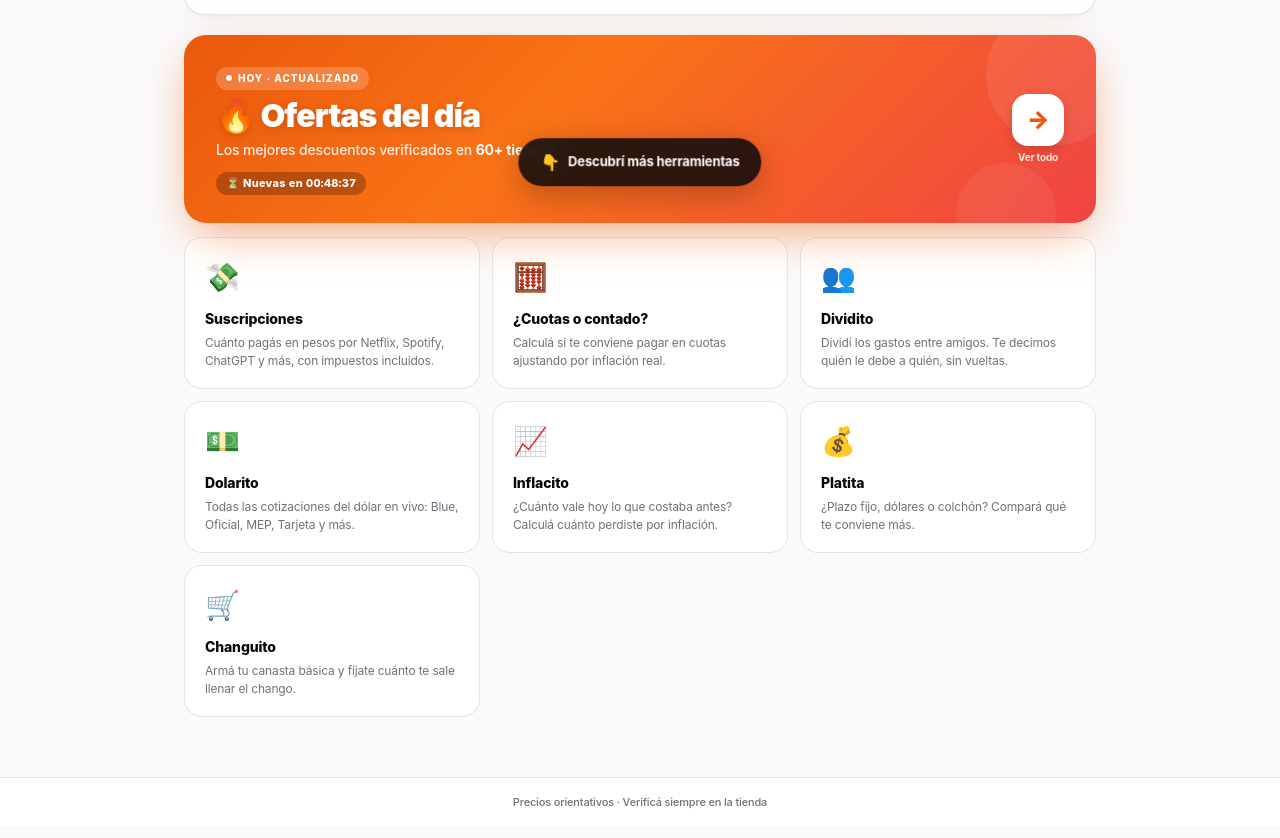
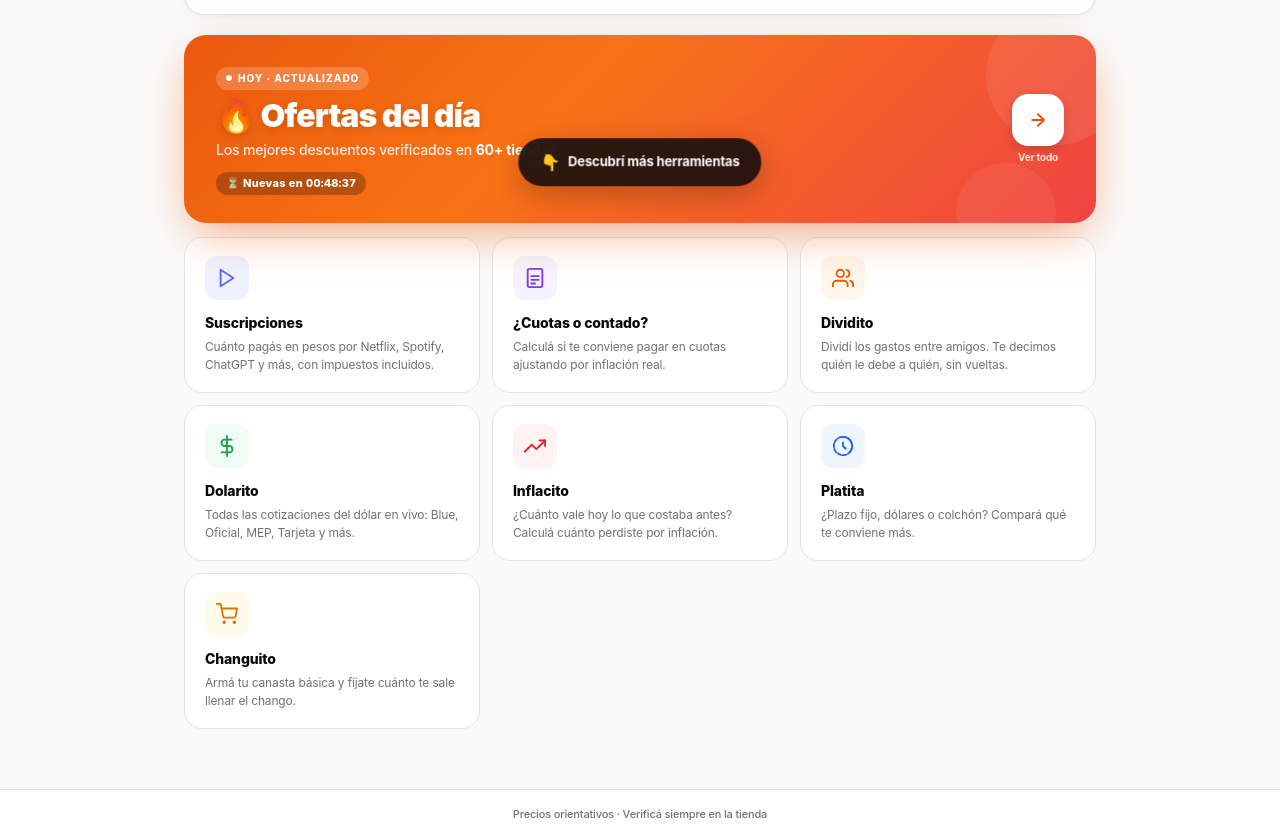
Before and after one commit to tuvii10/CODITO, a Next.js app: page / in a window 1280 px wide. Shown: the part 589-1427 px from the top of the page. Built offline with nearby package versions, Linux system fonts and the light colour scheme.

Commit message:
ux: SVG icons en cards, hover CSS, focus-visible, prefers-reduced-motion, aria-labels

```diff
--- a/app/globals.css
+++ b/app/globals.css
@@ -90,3 +90,91 @@ html, body {
   .hero-desktop { display: none; }
   .hero-mobile  { display: block; }
 }
+
+/* ── Focus visible global ─────────────────────────────────────────── */
+:focus-visible {
+  outline: 2px solid var(--accent);
+  outline-offset: 3px;
+  border-radius: 6px;
+}
+
+/* ── Tool cards ───────────────────────────────────────────────────── */
+.tool-card {
+  display: block;
+  text-decoration: none;
+  background: var(--surface);
+  border: 1.5px solid var(--border);
+  border-radius: 18px;
+  padding: 18px 20px;
+  cursor: pointer;
+  transition: border-color 0.15s, box-shadow 0.15s, transform 0.15s;
+}
+.tool-card:hover { transform: translateY(-2px); }
+.tool-card--indigo:hover, .tool-card--indigo:focus-visible {
+  border-color: #a5b4fc;
+  box-shadow: 0 4px 16px rgba(99,102,241,0.12);
+}
+.tool-card--violet:hover, .tool-card--violet:focus-visible {
+  border-color: #c4b5fd;
+  box-shadow: 0 4px 16px rgba(124,58,237,0.12);
+}
+.tool-card--orange:hover, .tool-card--orange:focus-visible {
+  border-color: #fdba74;
+  box-shadow: 0 4px 16px rgba(249,115,22,0.12);
+}
+.tool-card--green:hover, .tool-card--green:focus-visible {
+  border-color: #86efac;
+  box-shadow: 0 4px 16px rgba(22,163,74,0.12);
+}
+.tool-card--red:hover, .tool-card--red:focus-visible {
+  border-color: #fca5a5;
+  box-shadow: 0 4px 16px rgba(239,68,68,0.12);
+}
+.tool-card--blue:hover, .tool-card--blue:focus-visible {
+  border-color: #93c5fd;
+  box-shadow: 0 4px 16px rgba(37,99,235,0.12);
+}
+.tool-card--amber:hover, .tool-card--amber:focus-visible {
+  border-color: #fcd34d;
+  box-shadow: 0 4px 16px rgba(245,158,11,0.12);
+}
+
+.tool-icon {
+  width: 44px;
+  height: 44px;
+  border-radius: 12px;
+  display: flex;
+  align-items: center;
+  justify-content: center;
+  margin-bottom: 12px;
+}
+.tool-icon--indigo { background: #eef2ff; color: #6366f1; }
+.tool-icon--violet { background: #f5f3ff; color: #7c3aed; }
+.tool-icon--orange { background: #fff7ed; color: #ea580c; }
+.tool-icon--green  { background: #f0fdf4; color: #16a34a; }
+.tool-icon--red    { background: #fef2f2; color: #dc2626; }
+.tool-icon--blue   { background: #eff6ff; color: #2563eb; }
+.tool-icon--amber  { background: #fffbeb; color: #d97706; }
+
+.tool-card-title {
+  font-size: 14px;
+  font-weight: 800;
+  color: var(--text);
+  margin-bottom: 5px;
+  letter-spacing: -0.01em;
+}
+.tool-card-desc {
+  font-size: 12px;
+  color: var(--text-muted);
+  line-height: 1.5;
+}
+
+/* ── prefers-reduced-motion ───────────────────────────────────────── */
+@media (prefers-reduced-motion: reduce) {
+  *, *::before, *::after {
+    animation-duration: 0.01ms !important;
+    animation-iteration-count: 1 !important;
+    transition-duration: 0.01ms !important;
+  }
+  .tool-card:hover { transform: none; }
+}
--- a/app/page.tsx
+++ b/app/page.tsx
@@ -192,12 +192,13 @@ export default function Home() {
                   display: 'flex',
                   alignItems: 'center',
                   justifyContent: 'center',
-                  fontSize: 24,
-                  fontWeight: 900,
                   boxShadow: '0 4px 12px rgba(0,0,0,0.15)',
                   transition: 'transform 0.2s',
                 }}>
-                  →
+                  <svg width="20" height="20" viewBox="0 0 24 24" fill="none" stroke="currentColor" strokeWidth="2.5" strokeLinecap="round" strokeLinejoin="round" aria-hidden="true">
+                    <line x1="5" y1="12" x2="19" y2="12"/>
+                    <polyline points="12 5 19 12 12 19"/>
+                  </svg>
                 </div>
                 <span style={{ fontSize: 10, fontWeight: 700, color: 'rgba(255,255,255,0.85)' }}>
                   Ver todo
@@ -211,117 +212,89 @@ export default function Home() {
       {/* Accesos rápidos */}
       {!searched && (
         <div style={{ display: 'grid', gridTemplateColumns: 'repeat(auto-fill, minmax(min(100%, 260px), 1fr))', gap: 12, marginTop: 14 }}>
-          <Link href="/suscripciones" style={{ textDecoration: 'none' }}>
-            <div style={{
-              background: '#fff', border: '1.5px solid #e4e4e7', borderRadius: 18,
-              padding: '18px 20px', cursor: 'pointer', transition: 'border-color 0.15s, box-shadow 0.15s',
-            }}
-              onMouseEnter={e => { (e.currentTarget as HTMLDivElement).style.borderColor = '#a5b4fc'; (e.currentTarget as HTMLDivElement).style.boxShadow = '0 4px 16px rgba(99,102,241,0.1)' }}
-              onMouseLeave={e => { (e.currentTarget as HTMLDivElement).style.borderColor = '#e4e4e7'; (e.currentTarget as HTMLDivElement).style.boxShadow = 'none' }}
-            >
-              <div style={{ fontSize: 28, marginBottom: 10 }}>💸</div>
-              <p style={{ fontSize: 14, fontWeight: 800, color: '#09090b', marginBottom: 5, letterSpacing: '-0.01em' }}>Suscripciones</p>
-              <p style={{ fontSize: 12, color: '#71717a', lineHeight: 1.5 }}>
-                Cuánto pagás en pesos por Netflix, Spotify, ChatGPT y más, con impuestos incluidos.
-              </p>
+
+          <Link href="/suscripciones" className="tool-card tool-card--indigo" aria-label="Suscripciones — precios en pesos con impuestos">
+            <div className="tool-icon tool-icon--indigo" aria-hidden="true">
+              <svg width="22" height="22" viewBox="0 0 24 24" fill="none" stroke="currentColor" strokeWidth="2" strokeLinecap="round" strokeLinejoin="round">
+                <polygon points="5 3 19 12 5 21 5 3"/>
+              </svg>
             </div>
+            <p className="tool-card-title">Suscripciones</p>
+            <p className="tool-card-desc">Cuánto pagás en pesos por Netflix, Spotify, ChatGPT y más, con impuestos incluidos.</p>
           </Link>
 
-<Link href="/cuotas" style={{ textDecoration: 'none' }}>
-            <div style={{
-              background: '#fff', border: '1.5px solid #e4e4e7', borderRadius: 18,
-              padding: '18px 20px', cursor: 'pointer', transition: 'border-color 0.15s, box-shadow 0.15s',
-            }}
-              onMouseEnter={e => { (e.currentTarget as HTMLDivElement).style.borderColor = '#c4b5fd'; (e.currentTarget as HTMLDivElement).style.boxShadow = '0 4px 16px rgba(124,58,237,0.1)' }}
-              onMouseLeave={e => { (e.currentTarget as HTMLDivElement).style.borderColor = '#e4e4e7'; (e.currentTarget as HTMLDivElement).style.boxShadow = 'none' }}
-            >
-              <div style={{ fontSize: 28, marginBottom: 10 }}>🧮</div>
-              <p style={{ fontSize: 14, fontWeight: 800, color: '#09090b', marginBottom: 5, letterSpacing: '-0.01em' }}>¿Cuotas o contado?</p>
-              <p style={{ fontSize: 12, color: '#71717a', lineHeight: 1.5 }}>
-                Calculá si te conviene pagar en cuotas ajustando por inflación real.
-              </p>
+          <Link href="/cuotas" className="tool-card tool-card--violet" aria-label="¿Cuotas o contado? — calculadora de inflación">
+            <div className="tool-icon tool-icon--violet" aria-hidden="true">
+              <svg width="22" height="22" viewBox="0 0 24 24" fill="none" stroke="currentColor" strokeWidth="2" strokeLinecap="round" strokeLinejoin="round">
+                <rect x="4" y="2" width="16" height="20" rx="2"/>
+                <line x1="8" y1="10" x2="16" y2="10"/>
+                <line x1="8" y1="14" x2="16" y2="14"/>
+                <line x1="8" y1="18" x2="12" y2="18"/>
+              </svg>
             </div>
+            <p className="tool-card-title">¿Cuotas o contado?</p>
+            <p className="tool-card-desc">Calculá si te conviene pagar en cuotas ajustando por inflación real.</p>
           </Link>
 
-          <Link href="/dividito" style={{ textDecoration: 'none' }}>
-            <div style={{
-              background: '#fff', border: '1.5px solid #e4e4e7', borderRadius: 18,
-              padding: '18px 20px', cursor: 'pointer', transition: 'border-color 0.15s, box-shadow 0.15s',
-            }}
-              onMouseEnter={e => { (e.currentTarget as HTMLDivElement).style.borderColor = '#fdba74'; (e.currentTarget as HTMLDivElement).style.boxShadow = '0 4px 16px rgba(249,115,22,0.1)' }}
-              onMouseLeave={e => { (e.currentTarget as HTMLDivElement).style.borderColor = '#e4e4e7'; (e.currentTarget as HTMLDivElement).style.boxShadow = 'none' }}
-            >
-              <div style={{ fontSize: 28, marginBottom: 10 }}>👥</div>
-              <p style={{ fontSize: 14, fontWeight: 800, color: '#09090b', marginBottom: 5, letterSpacing: '-0.01em' }}>Dividito</p>
-              <p style={{ fontSize: 12, color: '#71717a', lineHeight: 1.5 }}>
-                Dividí los gastos entre amigos. Te decimos quién le debe a quién, sin vueltas.
-              </p>
+          <Link href="/dividito" className="tool-card tool-card--orange" aria-label="Dividito — dividir gastos entre amigos">
+            <div className="tool-icon tool-icon--orange" aria-hidden="true">
+              <svg width="22" height="22" viewBox="0 0 24 24" fill="none" stroke="currentColor" strokeWidth="2" strokeLinecap="round" strokeLinejoin="round">
+                <path d="M17 21v-2a4 4 0 0 0-4-4H5a4 4 0 0 0-4 4v2"/>
+                <circle cx="9" cy="7" r="4"/>
+                <path d="M23 21v-2a4 4 0 0 0-3-3.87"/>
+                <path d="M16 3.13a4 4 0 0 1 0 7.75"/>
+              </svg>
             </div>
+            <p className="tool-card-title">Dividito</p>
+            <p className="tool-card-desc">Dividí los gastos entre amigos. Te decimos quién le debe a quién, sin vueltas.</p>
           </Link>
 
-          <Link href="/dolarito" style={{ textDecoration: 'none' }}>
-            <div style={{
-              background: '#fff', border: '1.5px solid #e4e4e7', borderRadius: 18,
-              padding: '18px 20px', cursor: 'pointer', transition: 'border-color 0.15s, box-shadow 0.15s',
-            }}
-              onMouseEnter={e => { (e.currentTarget as HTMLDivElement).style.borderColor = '#86efac'; (e.currentTarget as HTMLDivElement).style.boxShadow = '0 4px 16px rgba(22,163,74,0.1)' }}
-              onMouseLeave={e => { (e.currentTarget as HTMLDivElement).style.borderColor = '#e4e4e7'; (e.currentTarget as HTMLDivElement).style.boxShadow = 'none' }}
-            >
-              <div style={{ fontSize: 28, marginBottom: 10 }}>💵</div>
-              <p style={{ fontSize: 14, fontWeight: 800, color: '#09090b', marginBottom: 5, letterSpacing: '-0.01em' }}>Dolarito</p>
-              <p style={{ fontSize: 12, color: '#71717a', lineHeight: 1.5 }}>
-                Todas las cotizaciones del dólar en vivo: Blue, Oficial, MEP, Tarjeta y más.
-              </p>
+          <Link href="/dolarito" className="tool-card tool-card--green" aria-label="Dolarito — cotizaciones del dólar en vivo">
+            <div className="tool-icon tool-icon--green" aria-hidden="true">
+              <svg width="22" height="22" viewBox="0 0 24 24" fill="none" stroke="currentColor" strokeWidth="2" strokeLinecap="round" strokeLinejoin="round">
+                <line x1="12" y1="1" x2="12" y2="23"/>
+                <path d="M17 5H9.5a3.5 3.5 0 0 0 0 7h5a3.5 3.5 0 0 1 0 7H6"/>
+              </svg>
             </div>
+            <p className="tool-card-title">Dolarito</p>
+            <p className="tool-card-desc">Todas las cotizaciones del dólar en vivo: Blue, Oficial, MEP, Tarjeta y más.</p>
           </Link>
 
-          <Link href="/inflacito" style={{ textDecoration: 'none' }}>
-            <div style={{
-              background: '#fff', border: '1.5px solid #e4e4e7', borderRadius: 18,
-              padding: '18px 20px', cursor: 'pointer', transition: 'border-color 0.15s, box-shadow 0.15s',
-            }}
-              onMouseEnter={e => { (e.currentTarget as HTMLDivElement).style.borderColor = '#fca5a5'; (e.currentTarget as HTMLDivElement).style.boxShadow = '0 4px 16px rgba(239,68,68,0.1)' }}
-              onMouseLeave={e => { (e.currentTarget as HTMLDivElement).style.borderColor = '#e4e4e7'; (e.currentTarget as HTMLDivElement).style.boxShadow = 'none' }}
-            >
-              <div style={{ fontSize: 28, marginBottom: 10 }}>📈</div>
-              <p style={{ fontSize: 14, fontWeight: 800, color: '#09090b', marginBottom: 5, letterSpacing: '-0.01em' }}>Inflacito</p>
-              <p style={{ fontSize: 12, color: '#71717a', lineHeight: 1.5 }}>
-                ¿Cuánto vale hoy lo que costaba antes? Calculá cuánto perdiste por inflación.
-              </p>
+          <Link href="/inflacito" className="tool-card tool-card--red" aria-label="Inflacito — calculadora de inflación">
+            <div className="tool-icon tool-icon--red" aria-hidden="true">
+              <svg width="22" height="22" viewBox="0 0 24 24" fill="none" stroke="currentColor" strokeWidth="2" strokeLinecap="round" strokeLinejoin="round">
+                <polyline points="23 6 13.5 15.5 8.5 10.5 1 18"/>
+                <polyline points="17 6 23 6 23 12"/>
+              </svg>
             </div>
+            <p className="tool-card-title">Inflacito</p>
+            <p className="tool-card-desc">¿Cuánto vale hoy lo que costaba antes? Calculá cuánto perdiste por inflación.</p>
           </Link>
 
-          <Link href="/platita" style={{ textDecoration: 'none' }}>
-            <div style={{
-              background: '#fff', border: '1.5px solid #e4e4e7', borderRadius: 18,
-              padding: '18px 20px', cursor: 'pointer', transition: 'border-color 0.15s, box-shadow 0.15s',
-            }}
-              onMouseEnter={e => { (e.currentTarget as HTMLDivElement).style.borderColor = '#93c5fd'; (e.currentTarget as HTMLDivElement).style.boxShadow = '0 4px 16px rgba(37,99,235,0.1)' }}
-              onMouseLeave={e => { (e.currentTarget as HTMLDivElement).style.borderColor = '#e4e4e7'; (e.currentTarget as HTMLDivElement).style.boxShadow = 'none' }}
-            >
-              <div style={{ fontSize: 28, marginBottom: 10 }}>💰</div>
-              <p style={{ fontSize: 14, fontWeight: 800, color: '#09090b', marginBottom: 5, letterSpacing: '-0.01em' }}>Platita</p>
-              <p style={{ fontSize: 12, color: '#71717a', lineHeight: 1.5 }}>
-                ¿Plazo fijo, dólares o colchón? Compará qué te conviene más.
-              </p>
+          <Link href="/platita" className="tool-card tool-card--blue" aria-label="Platita — comparador de inversiones">
+            <div className="tool-icon tool-icon--blue" aria-hidden="true">
+              <svg width="22" height="22" viewBox="0 0 24 24" fill="none" stroke="currentColor" strokeWidth="2" strokeLinecap="round" strokeLinejoin="round">
+                <path d="M12 2a10 10 0 0 1 7.38 16.74"/>
+                <path d="M12 8v4l3 3"/>
+                <circle cx="12" cy="12" r="10" strokeDasharray="4 2"/>
+              </svg>
             </div>
+            <p className="tool-card-title">Platita</p>
+            <p className="tool-card-desc">¿Plazo fijo, dólares o colchón? Compará qué te conviene más.</p>
           </Link>
 
-          <Link href="/changuito" style={{ textDecoration: 'none' }}>
-            <div style={{
-              background: '#fff', border: '1.5px solid #e4e4e7', borderRadius: 18,
-              padding: '18px 20px', cursor: 'pointer', transition: 'border-color 0.15s, box-shadow 0.15s',
-            }}
-              onMouseEnter={e => { (e.currentTarget as HTMLDivElement).style.borderColor = '#fcd34d'; (e.currentTarget as HTMLDivElement).style.boxShadow = '0 4px 16px rgba(245,158,11,0.1)' }}
-              onMouseLeave={e => { (e.currentTarget as HTMLDivElement).style.borderColor = '#e4e4e7'; (e.currentTarget as HTMLDivElement).style.boxShadow = 'none' }}
-            >
-              <div style={{ fontSize: 28, marginBottom: 10 }}>🛒</div>
-              <p style={{ fontSize: 14, fontWeight: 800, color: '#09090b', marginBottom: 5, letterSpacing: '-0.01em' }}>Changuito</p>
-              <p style={{ fontSize: 12, color: '#71717a', lineHeight: 1.5 }}>
-                Armá tu canasta básica y fijate cuánto te sale llenar el chango.
-              </p>
+          <Link href="/changuito" className="tool-card tool-card--amber" aria-label="Changuito — armá tu canasta básica">
+            <div className="tool-icon tool-icon--amber" aria-hidden="true">
+              <svg width="22" height="22" viewBox="0 0 24 24" fill="none" stroke="currentColor" strokeWidth="2" strokeLinecap="round" strokeLinejoin="round">
+                <circle cx="9" cy="21" r="1"/>
+                <circle cx="20" cy="21" r="1"/>
+                <path d="M1 1h4l2.68 13.39a2 2 0 0 0 2 1.61h9.72a2 2 0 0 0 2-1.61L23 6H6"/>
+              </svg>
             </div>
+            <p className="tool-card-title">Changuito</p>
+            <p className="tool-card-desc">Armá tu canasta básica y fijate cuánto te sale llenar el chango.</p>
           </Link>
+
         </div>
       )}
 
@@ -370,6 +343,10 @@ export default function Home() {
       {!searched && (
         <div
           className="floating-pill"
+          role="button"
+          aria-label="Ver más herramientas"
+          tabIndex={0}
+          onKeyDown={e => e.key === 'Enter' && window.scrollTo({ top: document.body.scrollHeight, behavior: 'smooth' })}
           onClick={() => window.scrollTo({ top: document.body.scrollHeight, behavior: 'smooth' })}
           style={{
             position: 'fixed',
```
